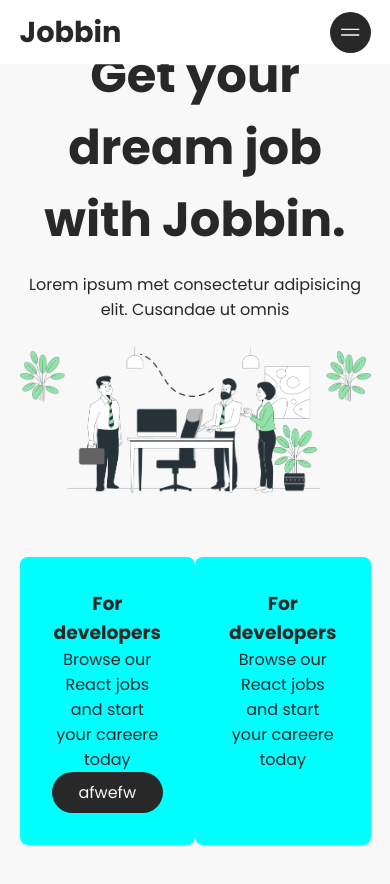
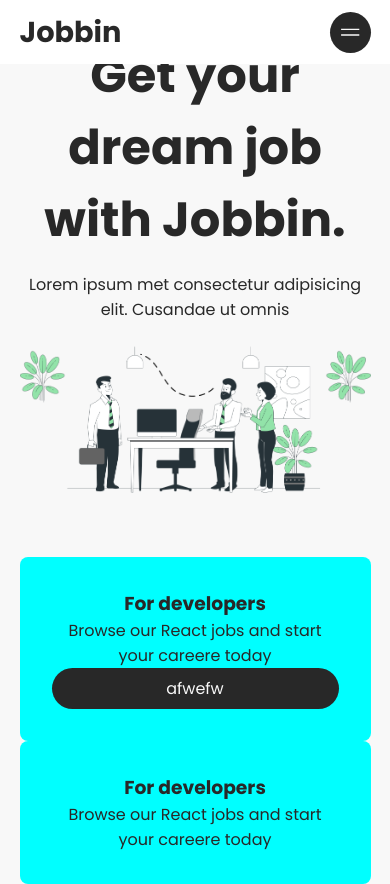
Before and after one commit to RiccardoImperiale/react-jobbin, a React (Vite) app: page / in a window 390 px wide. Before the commit the page ends 845 px from the top, so only its background shows below. Built offline with nearby package versions, Linux system fonts and the light colour scheme.

Commit message:
fix navbar menu style

```diff
--- a/src/assets/css/cards.css
+++ b/src/assets/css/cards.css
@@ -9,3 +9,14 @@
         border-radius: .5rem;
     }
 }
+
+@media screen and (max-width: 768px) {
+
+    .cards {
+        flex-wrap: wrap;
+
+        .card {
+            width: 100%;
+        }
+    }
+}
--- a/src/assets/css/header.css
+++ b/src/assets/css/header.css
@@ -48,7 +48,7 @@
         justify-content: center;
         align-items: center;
         gap: 1.2rem;
-        padding: 1.2rem 0;
+        padding: 3rem 0;
 
         a:first-child {
             border-top: 1px solid #e4e4e4;
@@ -65,6 +65,7 @@
         .btn_dark {
             color: var(--jo-lighter);
             margin: auto;
+            margin-top: 1.5rem;
         }
     }
 }
@@ -101,6 +102,10 @@
         position: fixed;
     }
 
+    .mob_nav_links {
+        z-index: 2;
+    }
+
     .mob_nav_links,
     .filter {
         display: block;
--- a/src/components/Header.jsx
+++ b/src/components/Header.jsx
@@ -34,7 +34,6 @@
                 initial={{ y: '-100%' }}
                 animate={{ y: isOpen ? '0%' : '-100%' }}
                 transition={{ type: 'tween', duration: 0.25 }}
-                style={{ zIndex: 2 }}
             >
                 <nav className="container">
                     <a href="#">Home</a>
```
